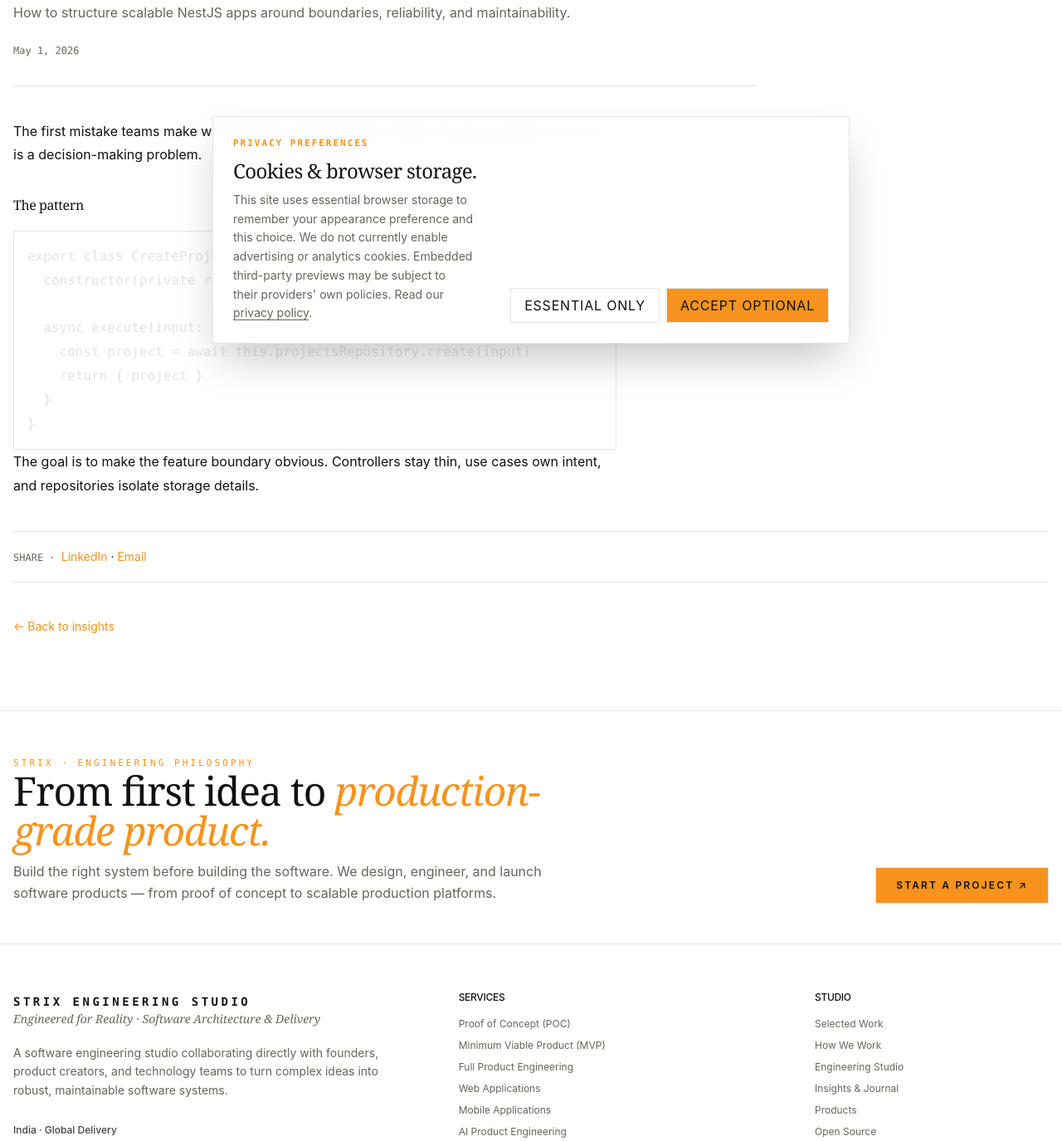
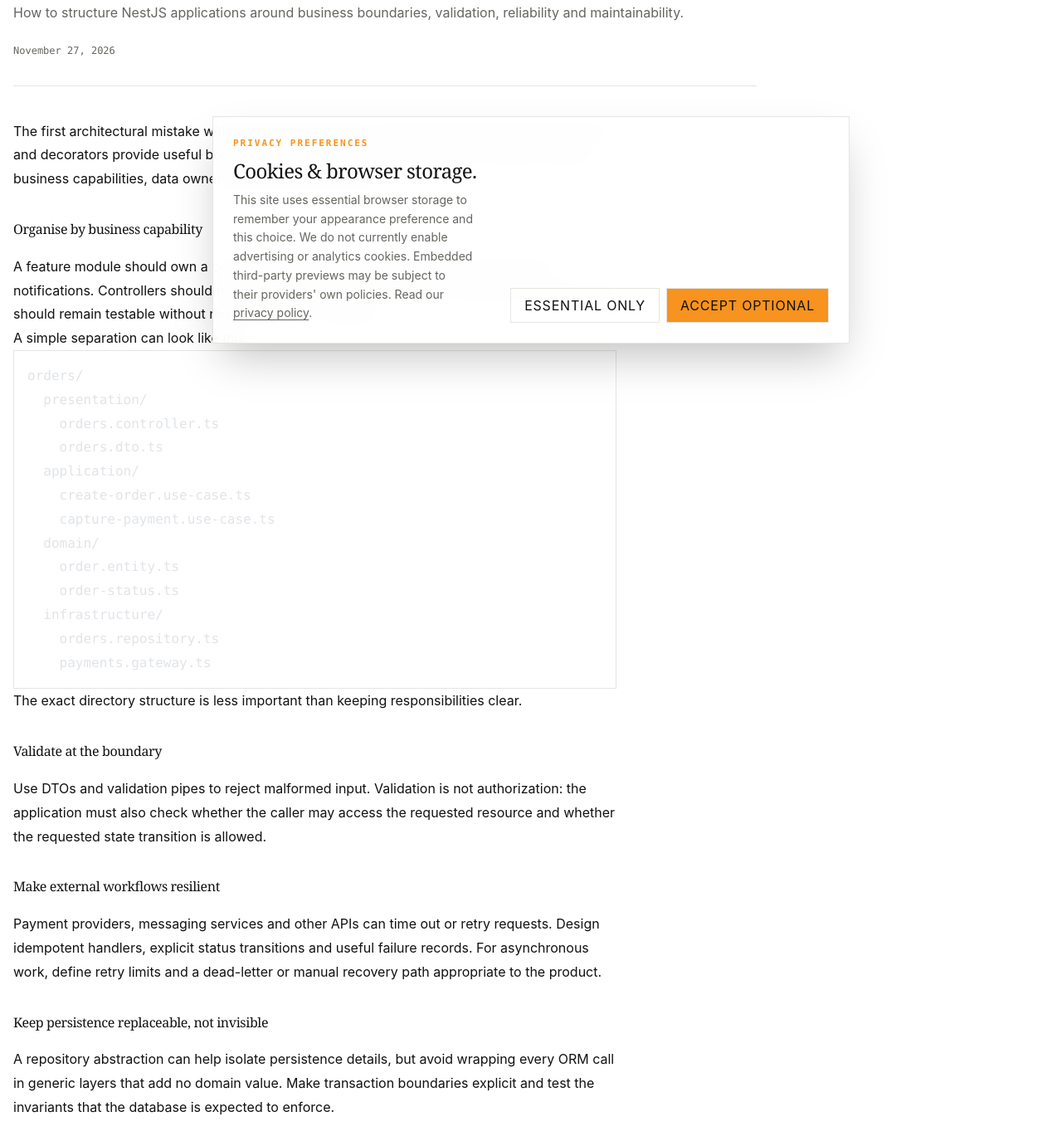
Before and after one commit to strix-engineering-studio/strix-website, an Astro site: page /insights/nestjs-architecture-for-operational-products in a window 1280 px wide. Shown: the part 370-1745 px from the top of the page at 83% size. Built offline with nearby package versions, Linux system fonts and the light colour scheme; Astro itself is replaced by a stand-in of ours; code samples lack their colours.

Commit message:
Expand NestJS architecture insight

````diff
--- a/src/content/insights/nestjs-architecture-for-operational-products.mdx
+++ b/src/content/insights/nestjs-architecture-for-operational-products.mdx
@@ -1,24 +1,55 @@
 ---
 title: "NestJS Architecture for Operational Products"
-excerpt: "How to structure scalable NestJS apps around boundaries, reliability, and maintainability."
-publishedAt: "2026-05-01"
-tag: "Backend"
+excerpt: "How to structure NestJS applications around business boundaries, validation, reliability and maintainability."
+publishedAt: "2026-11-27"
+tag: "NestJS · Backend"
 featured: true
 ---
 
-The first mistake teams make with NestJS is treating it like a folder structure problem. It is not. It is a decision-making problem.
+The first architectural mistake with NestJS is treating it as a folder-structure exercise. Modules and decorators provide useful boundaries, but the application still needs an explicit model of business capabilities, data ownership and state transitions.
 
-### The pattern
+## Organise by business capability
 
-```ts
-export class CreateProjectUseCase {
-  constructor(private readonly projectsRepository: ProjectsRepository) {}
+A feature module should own a coherent capability such as leads, orders, payments or notifications. Controllers should translate HTTP input into application commands. Business rules should remain testable without requiring an HTTP request.
 
-  async execute(input: CreateProjectInput) {
-    const project = await this.projectsRepository.create(input)
-    return { project }
-  }
-}
+A simple separation can look like this:
+
+```text
+orders/
+  presentation/
+    orders.controller.ts
+    orders.dto.ts
+  application/
+    create-order.use-case.ts
+    capture-payment.use-case.ts
+  domain/
+    order.entity.ts
+    order-status.ts
+  infrastructure/
+    orders.repository.ts
+    payments.gateway.ts
 ```
 
-The goal is to make the feature boundary obvious. Controllers stay thin, use cases own intent, and repositories isolate storage details.
+The exact directory structure is less important than keeping responsibilities clear.
+
+## Validate at the boundary
+
+Use DTOs and validation pipes to reject malformed input. Validation is not authorization: the application must also check whether the caller may access the requested resource and whether the requested state transition is allowed.
+
+## Make external workflows resilient
+
+Payment providers, messaging services and other APIs can time out or retry requests. Design idempotent handlers, explicit status transitions and useful failure records. For asynchronous work, define retry limits and a dead-letter or manual recovery path appropriate to the product.
+
+## Keep persistence replaceable, not invisible
+
+A repository abstraction can help isolate persistence details, but avoid wrapping every ORM call in generic layers that add no domain value. Make transaction boundaries explicit and test the invariants that the database is expected to enforce.
+
+## Operate the application
+
+Use structured logs, request correlation, health checks and controlled configuration. Keep secrets outside source code and use separate environments for development, staging and production. Measure slow queries and background jobs before optimising based on assumptions.
+
+## The Strix perspective
+
+Start with the domains and workflows the product actually has. Use NestJS modules to make ownership visible, keep controllers thin, and let complexity emerge from real requirements rather than architecture fashion.
+
+References: [NestJS documentation](https://docs.nestjs.com/) and [NestJS validation](https://docs.nestjs.com/techniques/validation).
````
